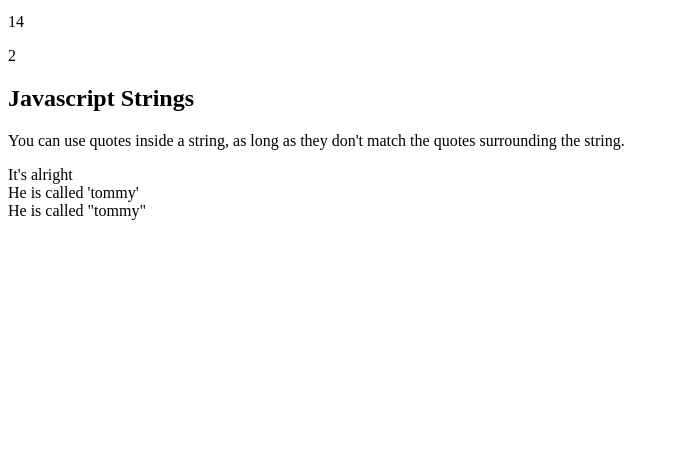
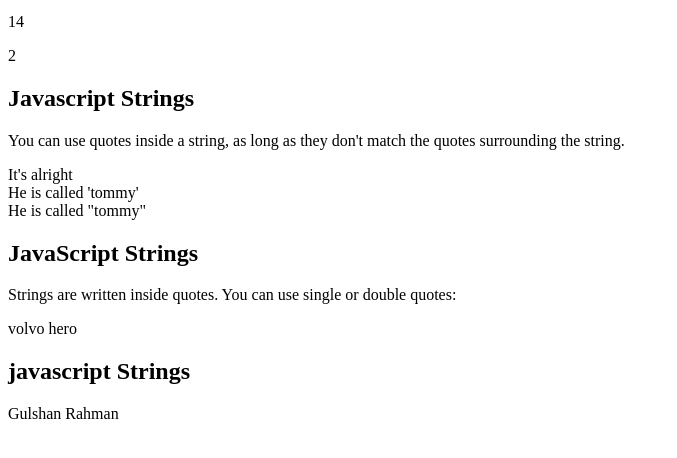
Before and after one commit to gulshan25/learnWithSumit, a plain HTML site: page practice.html in a window 1280 px wide. Shown: the part 88-546 px from the top of the page, without its empty margins (0-677 px from the left). Drawn offline with Linux system fonts and the light colour scheme.

Commit message:
practice

```diff
--- a/practice.html
+++ b/practice.html
@@ -28,6 +28,21 @@
 
         <p id="pra1"></p>
     </main>
+
+    <section>
+        <h2>JavaScript Strings</h2>
+
+<p>Strings are written inside quotes. You can use single or double quotes:</p>
+
+<p id="pra2"></p>
+    </section>
+
+    <article>
+        <h2>javascript Strings</h2>
+        <p id="pra3"></p>
+
+    </article>
+
     <script>
         //header
 
@@ -49,8 +64,20 @@
 
         //main
 
+        //section
+        let carName1 = "volvo"; // Double quotes
+        let carName2 = 'hero'; // single quotes
 
+        document.getElementById("pra2").innerHTML = carName1 + " " + carName2;
 
+        //section
+
+        //article
+
+        let text1 = "Gulshan Rahman" // String written inside quotes
+        document.getElementById("pra3").innerHTML = text1 ;
+
+        //article
 
     </script>
 
```
